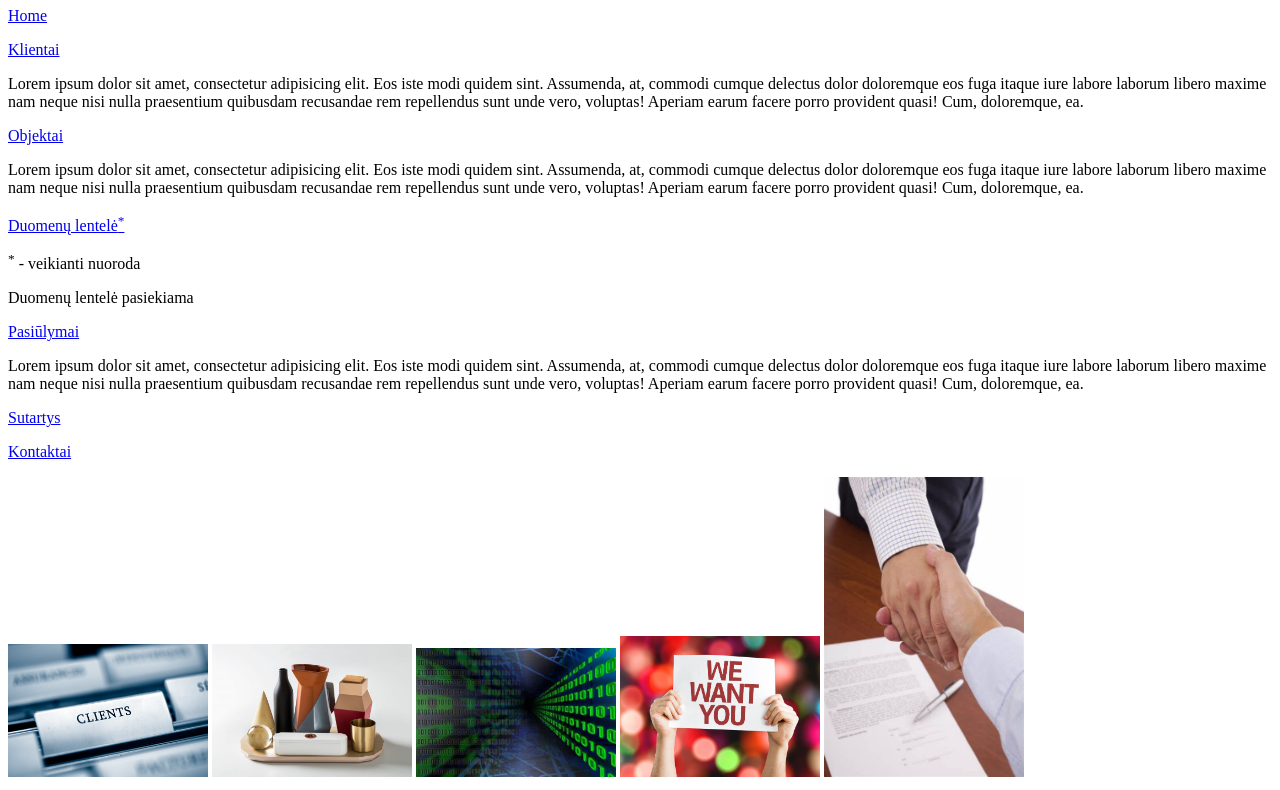
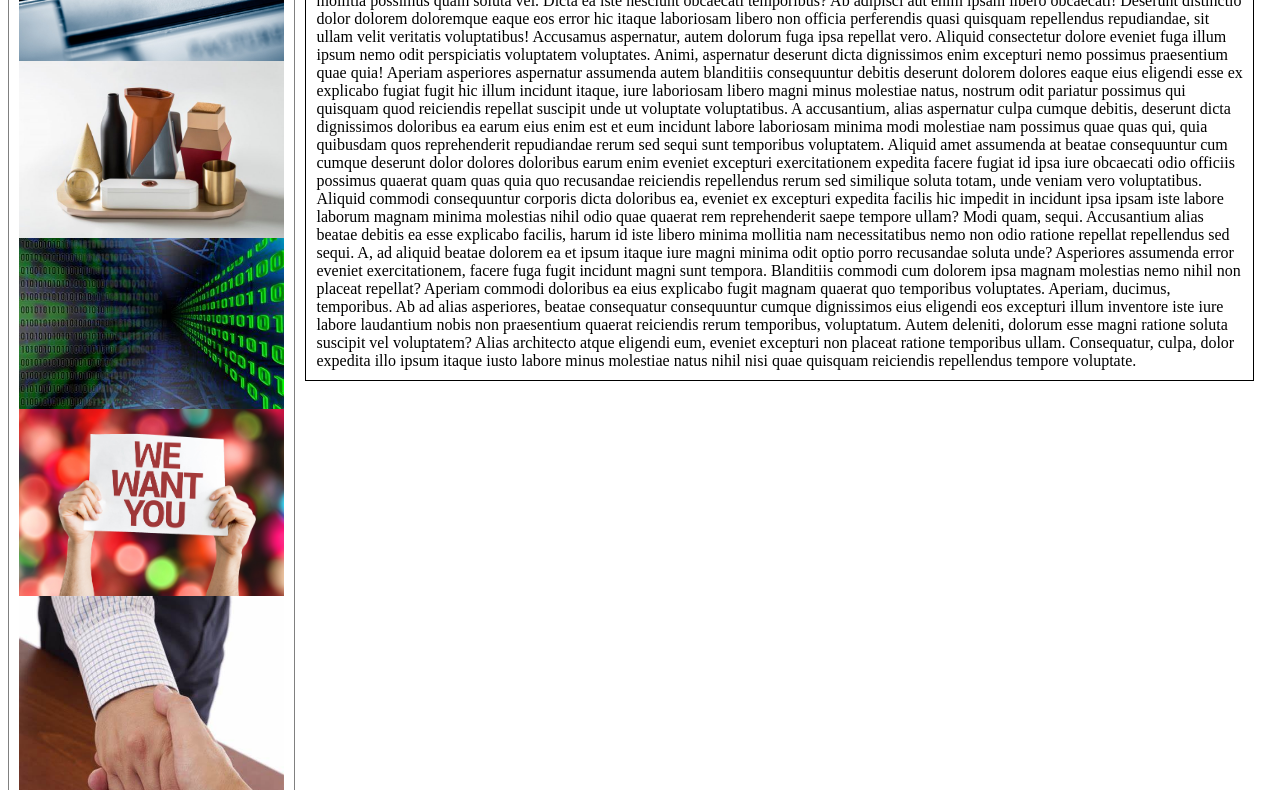
Before and after one commit to MPythonS/HTML_kursas, a plain HTML site: page manto_failai/index.html in a window 1280 px wide. Shown: the part 295-1085 px from the top of the page. Drawn offline with Linux system fonts and the light colour scheme.

Commit message:
papildymas_06-27: papildymas .css ir visos kitos nesamones

```diff
--- /dev/null
+++ b/manto_failai/css/dizaino_failas.css
@@ -0,0 +1,27 @@
+html {
+border: 10px dotted black;;
+}
+body {
+background-color: pink;
+}
+ a {
+ background-color: yellow;
+ }
+ aside  {
+ border: 10px dotted grey;
+ }
+ aside p {
+ border: 5px solid green;
+ }
+ aside img {
+ border: 5px dashed red;
+ }
+footer span {
+color:red;
+}
+h1  {
+color: #BADA55; text-transform: uppercase;
+}
+head > title {background-color: grey;
+
+}
--- /dev/null
+++ b/manto_failai/css/layout.css
@@ -0,0 +1,38 @@
+html, body {
+    margin: 0;
+    padding: 0;
+    height: 100%;
+    background-color: # CCFFCC;
+}
+body {
+    display: grid;
+    align-content: stretch;
+}
+
+main {
+    display: flex;
+
+}
+
+
+main > aside, main > section {
+    float: left;
+}
+body > header {
+    height: 75px;
+}
+body > header > * {
+    float: left;
+}
+body > header > nav  {
+   float: right;
+   border: none;
+}
+body > footer  {
+    float: left;
+    height: ;
+}
+a {
+    border: inset;
+    border-color: grey;
+}
--- /dev/null
+++ b/manto_failai/css/stiliai.css
@@ -0,0 +1,44 @@
+body {display: grid;
+    /*align-content: stretch;*/
+    }
+body > header {
+
+            padding: 10px;
+            border-style: solid;
+            border-color: grey;
+}
+body > header> nav {
+            float: right;
+            padding: 10px;
+            border-style: solid;
+            border-color: grey;
+}
+
+aside {
+
+        width: 21%;
+        border: 1px solid black;
+        padding: 10px;
+        margin: 10px 10px 10px 0;
+        float: left;
+        border-style: solid;
+        border-color: grey;
+}
+body > div > main {
+            width: 73.29%;
+            margin-top: 10px;
+            padding: 10px;
+            border: 1px solid black;
+            float: left;
+}
+body > footer {padding: 10px;
+            border-style: solid;
+            border-color: grey;
+}
+header > h1 {
+  bottom: auto;
+  right: auto;
+  width: auto;
+  border: 3px solid #73AD21;
+}
+.center {text-align: center;}
--- a/manto_failai/index.html
+++ b/manto_failai/index.html
@@ -1,64 +1,92 @@
 <html>
 <head>
-    <img src="kiti_failai/images/logo.jpg" width="200">
+    <link rel="stylesheet" href="css/stiliai.css">
     <title>ERP_Home</title>
     <meta charset="utf-8">
     <!-- <meta charset="utf-8"> teksto atpažinimo formatas   -->
 </head>
 <body>
 <header>
+    <div class = "center">
+
     <h1>
         Pradinis
     </h1>
+        </div>
     <nav>
         <a href="index.html">Home</a>
-        <p><a href="client.html">Klientai</a></p>
-        <main> Lorem ipsum dolor sit amet, consectetur adipisicing elit. Eos iste modi quidem sint. Assumenda, at,
-            commodi cumque delectus dolor doloremque eos fuga itaque iure labore laborum libero maxime nam neque nisi
-            nulla praesentium quibusdam recusandae rem repellendus sunt unde vero, voluptas! Aperiam earum facere porro
-            provident quasi! Cum, doloremque, ea.
-        </main>
-        <p><a href="Object.html">Objektai</a></p>
-        <main> Lorem ipsum dolor sit amet, consectetur adipisicing elit. Eos iste modi quidem sint. Assumenda, at,
-            commodi cumque delectus dolor doloremque eos fuga itaque iure labore laborum libero maxime nam neque nisi
-            nulla praesentium quibusdam recusandae rem repellendus sunt unde vero, voluptas! Aperiam earum facere porro
-            provident quasi! Cum, doloremque, ea.
-        </main>
-        <p><a href="Data.html">Duomenų lentelė<sup>*</sup></a></p>
-        <p><sup>*</sup> - veikianti nuoroda</p>
-        <main> Duomenų lentelė pasiekiama
-        </main>
-        <p><a href="Offer.html">Pasiūlymai</a></p>
-        <main> Lorem ipsum dolor sit amet, consectetur adipisicing elit. Eos iste modi quidem sint. Assumenda, at,
-            commodi cumque delectus dolor doloremque eos fuga itaque iure labore laborum libero maxime nam neque nisi
-            nulla praesentium quibusdam recusandae rem repellendus sunt unde vero, voluptas! Aperiam earum facere porro
-            provident quasi! Cum, doloremque, ea.
-        </main>
-        <p><a href="Agreement.html">Sutartys</a></p>
-        <p><a href="contacts.html">Kontaktai</a></p>
+        <a href="client.html">Klientai</a>
+        <a href="Object.html">Objektai</a>
+        <a href="Data.html">Duomenų lentelė</a>
+        <a href="Offer.html">Pasiūlymai</a>
+        <a href="Agreement.html">Sutartys</a>
+        <a href="contacts.html">Kontaktai</a>
 
     </nav>
 </header>
-<aside>
-        <img src="kiti_failai/images/clients.jpg" width="200">
-        <img src="kiti_failai/images/Objects.jpg" width="200">
-        <img src="kiti_failai/images/data.jpg" width="200">
-        <img src="kiti_failai/images/offer.jpg" width="200">
-        <img src="kiti_failai/images/agreement.jpg" width="200">
+<div>
+    <aside>
+        <img src="kiti_failai/images/clients.jpg" width="100%">
+        <img src="kiti_failai/images/Objects.jpg" width="100%">
+        <img src="kiti_failai/images/data.jpg" width="100%">
+        <img src="kiti_failai/images/offer.jpg" width="100%">
+        <img src="kiti_failai/images/agreement.jpg" width="100%">
 
-        <p>
-            Lorem ipsum dolor sit amet, consectetur adipisicing elit. Autem cupiditate doloribus impedit sit?
-            Consectetur, consequatur distinctio provident quas quis ut!
-        </p> </aside>
-<main>
-    Lorem ipsum dolor sit amet, consectetur adipisicing elit. Ab aliquam at aut beatae consequuntur, deserunt dolor
-    doloremque ea earum eius eligendi enim, eos et eveniet ex explicabo fugiat fugit id illum ipsa laboriosam maiores,
-    modi mollitia nostrum odio omnis praesentium provident quasi quisquam tempora tenetur totam ut veritatis vero
-    voluptate voluptates voluptatum. Asperiores dignissimos error esse eveniet molestiae officia velit! Commodi culpa
-    dicta dignissimos, doloremque dolores natus nobis repudiandae similique soluta tenetur! Alias aperiam aspernatur
-    assumenda, beatae consequatur dolor ea eaque error fuga fugit ipsum iusto laudantium nesciunt nihil nisi nobis, quod
-    rem reprehenderit sequi temporibus totam veritatis vitae voluptatum.
-</main>
+    </aside>
+    <main>
+
+        Lorem ipsum dolor sit amet, consectetur adipisicing elit. Ad asperiores consequuntur cum, fugiat inventore iste
+        labore laboriosam odio, officia pariatur tempore vitae. Adipisci alias commodi consectetur cum deserunt
+        dignissimos,
+        ducimus ea esse et fugit illum impedit ipsum molestiae, molestias natus officia officiis optio possimus quae
+        quam
+        quasi qui quia quibusdam quidem quisquam quos reiciendis similique sint suscipit veniam. Aliquam aliquid
+        assumenda
+        aut consequuntur doloribus eaque exercitationem facere hic id, ipsam, itaque laudantium magnam magni minima
+        necessitatibus neque odit pariatur perferendis quam, qui quia quo recusandae repudiandae sequi sunt suscipit
+        tempore
+        tenetur! Ad corporis culpa dolorem excepturi inventore labore modi, optio porro quasi reiciendis sed, voluptate?
+        Asperiores eum, facere fuga fugiat id magni mollitia possimus quam soluta vel. Dicta ea iste nesciunt obcaecati
+        temporibus? Ab adipisci aut enim ipsam libero obcaecati! Deserunt distinctio dolor dolorem doloremque eaque eos
+        error hic itaque laboriosam libero non officia perferendis quasi quisquam repellendus repudiandae, sit ullam
+        velit
+        veritatis voluptatibus! Accusamus aspernatur, autem dolorum fuga ipsa repellat vero. Aliquid consectetur dolore
+        eveniet fuga illum ipsum nemo odit perspiciatis voluptatem voluptates. Animi, aspernatur deserunt dicta
+        dignissimos
+        enim excepturi nemo possimus praesentium quae quia! Aperiam asperiores aspernatur assumenda autem blanditiis
+        consequuntur debitis deserunt dolorem dolores eaque eius eligendi esse ex explicabo fugiat fugit hic illum
+        incidunt
+        itaque, iure laboriosam libero magni minus molestiae natus, nostrum odit pariatur possimus qui quisquam quod
+        reiciendis repellat suscipit unde ut voluptate voluptatibus. A accusantium, alias aspernatur culpa cumque
+        debitis,
+        deserunt dicta dignissimos doloribus ea earum eius enim est et eum incidunt labore laboriosam minima modi
+        molestiae
+        nam possimus quae quas qui, quia quibusdam quos reprehenderit repudiandae rerum sed sequi sunt temporibus
+        voluptatem. Aliquid amet assumenda at beatae consequuntur cum cumque deserunt dolor dolores doloribus earum enim
+        eveniet excepturi exercitationem expedita facere fugiat id ipsa iure obcaecati odio officiis possimus quaerat
+        quam
+        quas quia quo recusandae reiciendis repellendus rerum sed similique soluta totam, unde veniam vero voluptatibus.
+        Aliquid commodi consequuntur corporis dicta doloribus ea, eveniet ex excepturi expedita facilis hic impedit in
+        incidunt ipsa ipsam iste labore laborum magnam minima molestias nihil odio quae quaerat rem reprehenderit saepe
+        tempore ullam? Modi quam, sequi. Accusantium alias beatae debitis ea esse explicabo facilis, harum id iste
+        libero
+        minima mollitia nam necessitatibus nemo non odio ratione repellat repellendus sed sequi. A, ad aliquid beatae
+        dolorem ea et ipsum itaque iure magni minima odit optio porro recusandae soluta unde? Asperiores assumenda error
+        eveniet exercitationem, facere fuga fugit incidunt magni sunt tempora. Blanditiis commodi cum dolorem ipsa
+        magnam
+        molestias nemo nihil non placeat repellat? Aperiam commodi doloribus ea eius explicabo fugit magnam quaerat quo
+        temporibus voluptates. Aperiam, ducimus, temporibus. Ab ad alias asperiores, beatae consequatur consequuntur
+        cumque
+        dignissimos eius eligendi eos excepturi illum inventore iste iure labore laudantium nobis non praesentium
+        quaerat
+        reiciendis rerum temporibus, voluptatum. Autem deleniti, dolorum esse magni ratione soluta suscipit vel
+        voluptatem?
+        Alias architecto atque eligendi eum, eveniet excepturi non placeat ratione temporibus ullam. Consequatur, culpa,
+        dolor expedita illo ipsum itaque iusto labore minus molestiae natus nihil nisi quae quisquam reiciendis
+        repellendus
+        tempore voluptate.
+    </main>
+</div>
 <footer>
     <p>
         Visos paslaugos vienoje vietoje
@@ -67,6 +95,5 @@
         <span> 2023 &copy Visos teisės saugomos</span>
     </p>
 </footer>
-
 </body>
 </html>
```
Also changed, not shown: manto_failai/Data.html (+4 -0 lines), manto_failai/Object.html (+3 -5 lines), manto_failai/client.html (+1 -0 lines), manto_failai/contacts.html (+18 -19 lines), manto_failai/forma.html (added, +42 -0 lines).
